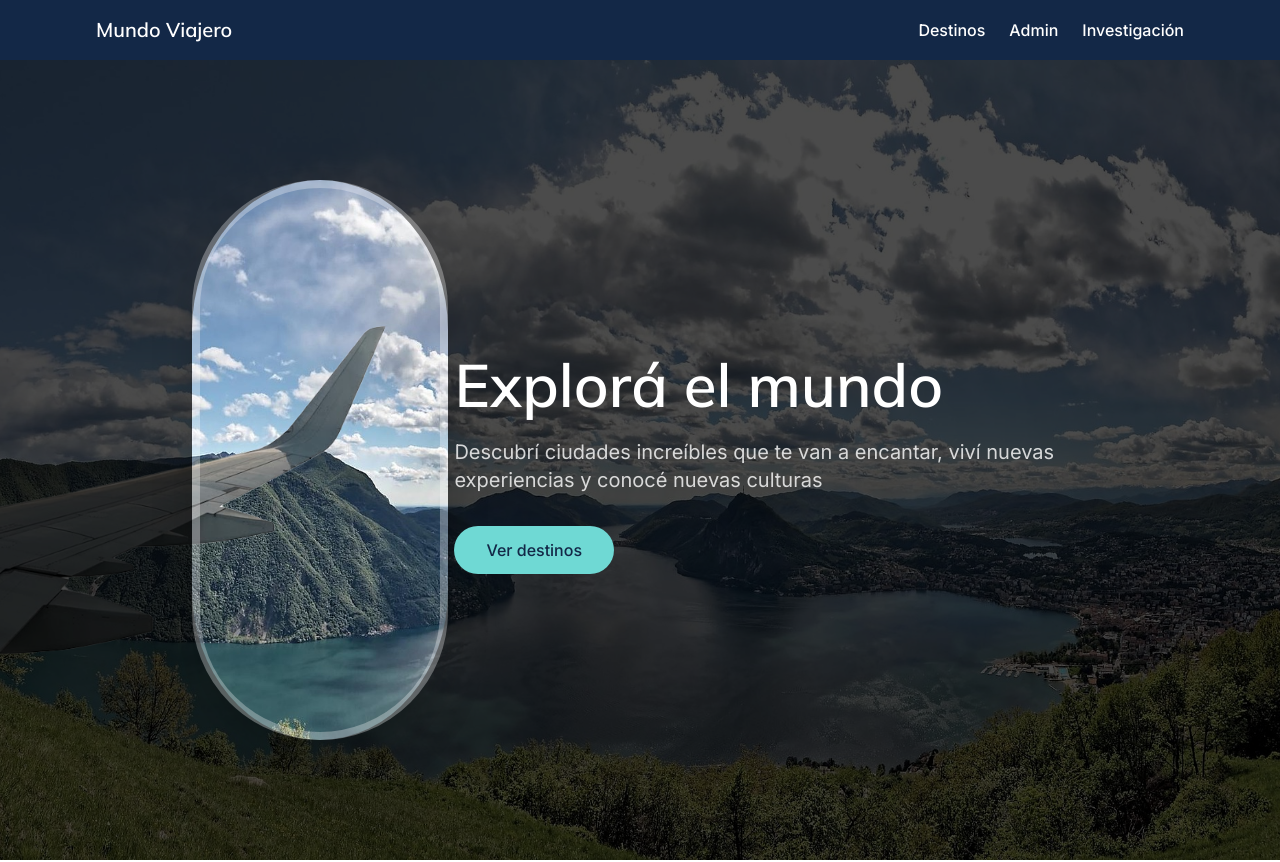
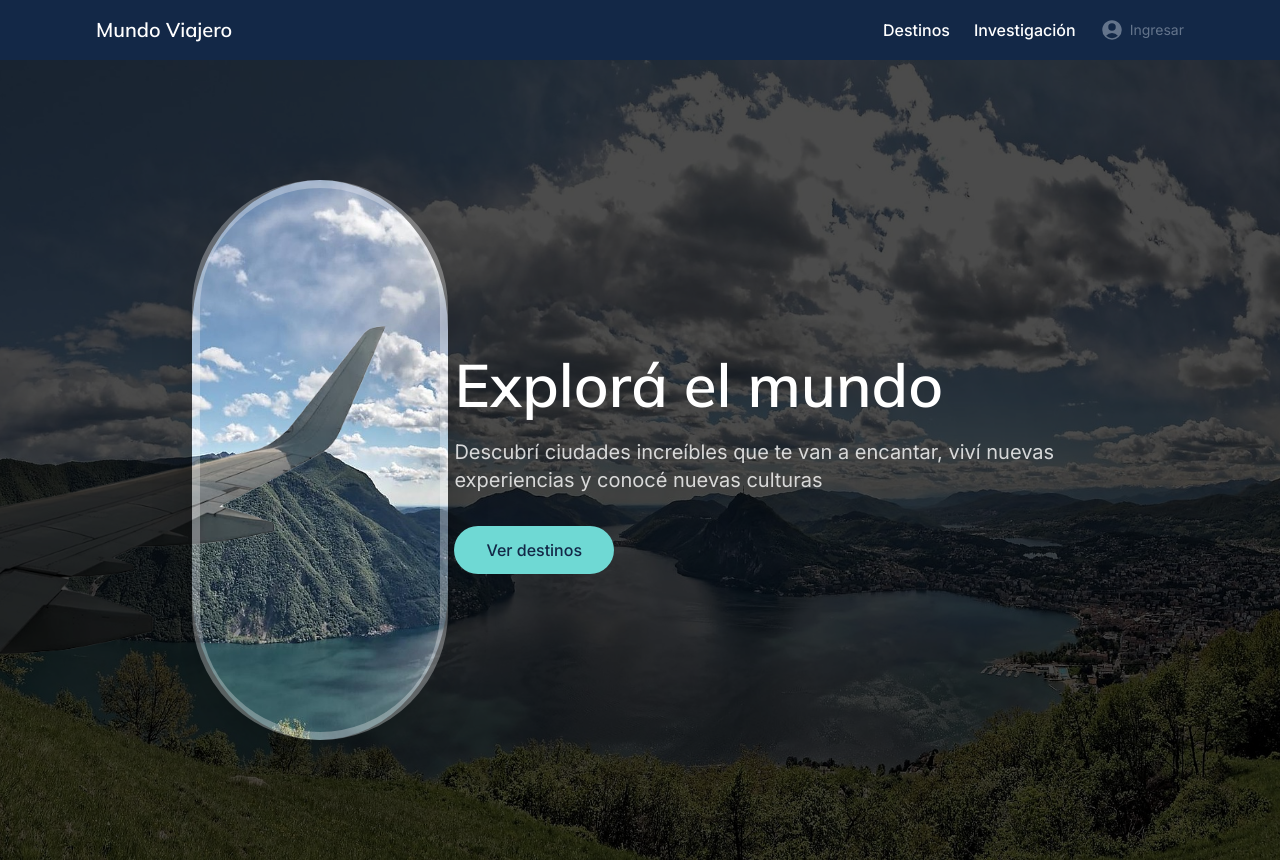
Before and after one commit to camizalcman/final-programacion2, a Vue app: page / in a window 1280 px wide. Shown: the top 862 px of the page. Built offline with nearby package versions, Linux system fonts and the light colour scheme.

Commit message:
modificaciones en el nav

```diff
--- a/src/components/Navbar.vue
+++ b/src/components/Navbar.vue
@@ -1,4 +1,15 @@
 <script setup lang="ts">
+import { useRouter } from 'vue-router'
+import { useAuthStore } from '@/stores/auth'
+import { UserCircleIcon, ArrowRightStartOnRectangleIcon } from '@heroicons/vue/24/solid'
+
+const router = useRouter()
+const authStore = useAuthStore()
+
+function handleLogout() {
+  authStore.logout()
+  router.push({ name: 'gallery' })
+}
 </script>
 
 <template>
@@ -17,6 +28,7 @@
       </RouterLink>
 
       <RouterLink
+       v-if="authStore.isLoggedIn"
         to="/admin"
         class="font-body font-medium text-white hover:text-primary-dark transition-colors duration-200"
         active-class="text-primary-dark"
@@ -31,6 +43,31 @@
       >
         Investigación
       </RouterLink>
+
+      <!-- Si NO está logueado: icono para ir a login -->
+      <RouterLink
+        v-if="!authStore.isLoggedIn"
+        to="/login"
+        class="flex items-center gap-1.5 text-text-muted hover:text-primary-dark transition-colors duration-200"
+      >
+        <UserCircleIcon class="w-6 h-6" />
+        <span class="font-body text-sm hidden sm:inline">Ingresar</span>
+      </RouterLink>
+
+      <!-- Si está logueado -->
+      <div v-else class="flex items-center gap-3">
+        <span class="font-body text-sm text-text hidden sm:inline">
+          {{ authStore.currentUser?.name }}
+        </span>
+        <button
+          @click="handleLogout"
+          class="cursor-pointer flex items-center gap-1 text-text-muted hover:text-danger transition-colors duration-200"
+          title="Cerrar sesión"
+        >
+          <ArrowRightStartOnRectangleIcon class="w-5 h-5" />
+        </button>
+      </div>
+
     </div>
   </nav>
 </template>
```
